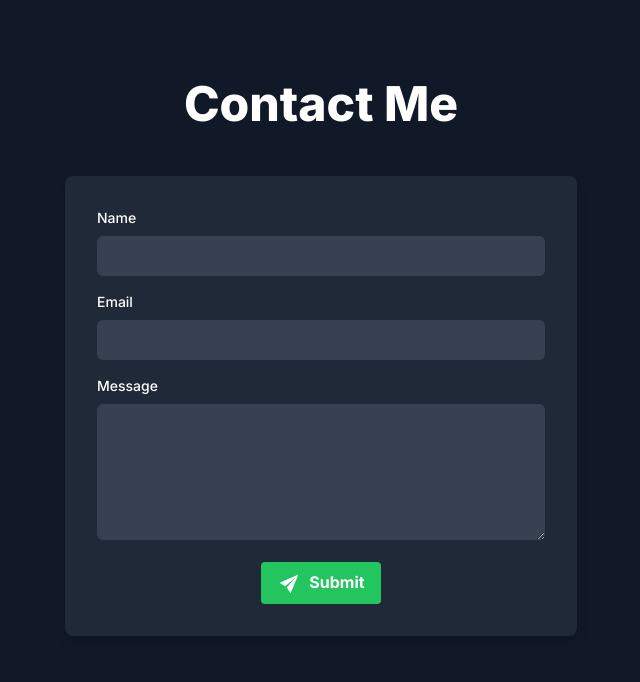
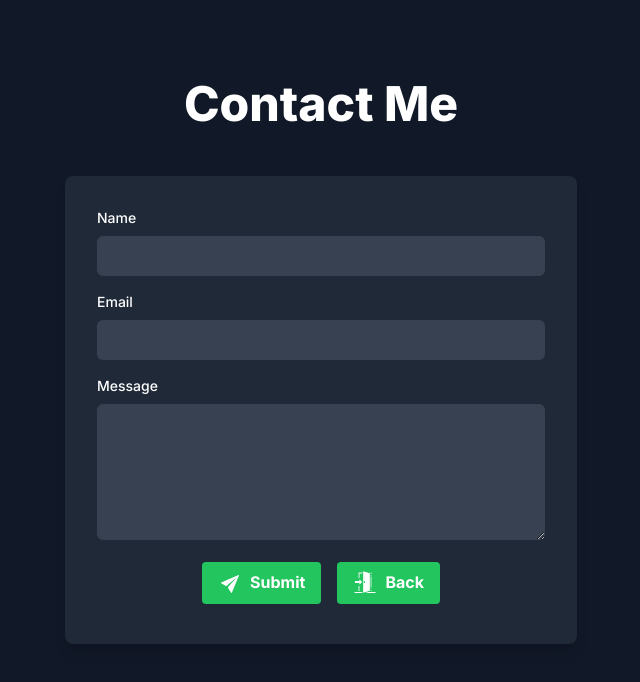
Before and after one commit to Abdelmouzahir/resume-azure-assignement, a Next.js app: page /Contact in a window 1280 px wide. Shown: the top 682 px of the page, without its empty margins (319-959 px from the left). Built offline with nearby package versions, Linux system fonts and the light colour scheme.

Commit message:
small change

```diff
--- a/app/Contact/page.js
+++ b/app/Contact/page.js
@@ -2,11 +2,16 @@
 import React, { useState } from 'react';
 import { useRouter } from 'next/navigation';
 import { IoIosSend } from "react-icons/io";
+import { GiExitDoor } from "react-icons/gi";
 
 export default function Contact() {
   const [formData, setFormData] = useState({ name: '', email: '', message: '' });
   const [errors, setErrors] = useState({});
     const router = useRouter();
+
+    function handleHome() {
+        router.push("/");
+      }
 
   const handleChange = (e) => {
     const { name, value } = e.target;
@@ -79,10 +84,14 @@ export default function Contact() {
           />
           {errors.message && <p className="text-red-500 text-sm mt-1">{errors.message}</p>}
         </div>
-        <div className="text-center">
-          <button type="submit" className="bg-green-500 hover:bg-gren-700 text-white font-bold py-2 px-4 rounded focus:outline-none focus:ring-2 focus:ring-blue-500">
+        <div className="text-center flex  justify-center ">
+          <button type="submit" className="bg-green-500 hover:bg-gren-700 mb-2 text-white font-bold py-2 px-4 rounded focus:outline-none focus:ring-2 focus:ring-blue-500">
             <IoIosSend className="h-6 w-6 mr-2 inline" />
             Submit
+          </button>
+          <button type="submit" onClick={handleHome} className="bg-green-500 flex hover:bg-gren-700 mb-2 ml-4 text-white font-bold py-2 px-4 rounded focus:outline-none focus:ring-2 focus:ring-blue-500">
+          <GiExitDoor className="h-6 w-6 mr-2" />
+            Back
           </button>
         </div>
       </form>
```
